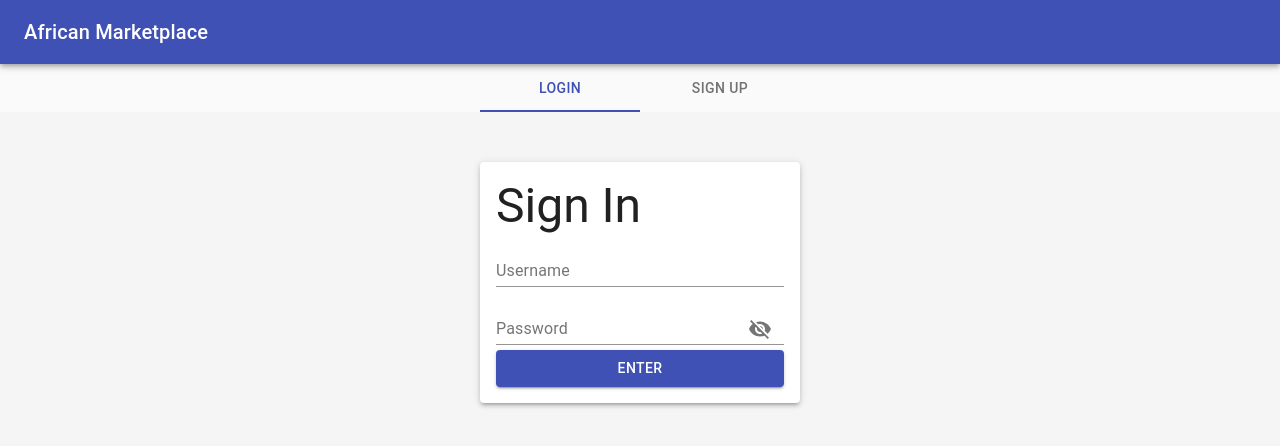
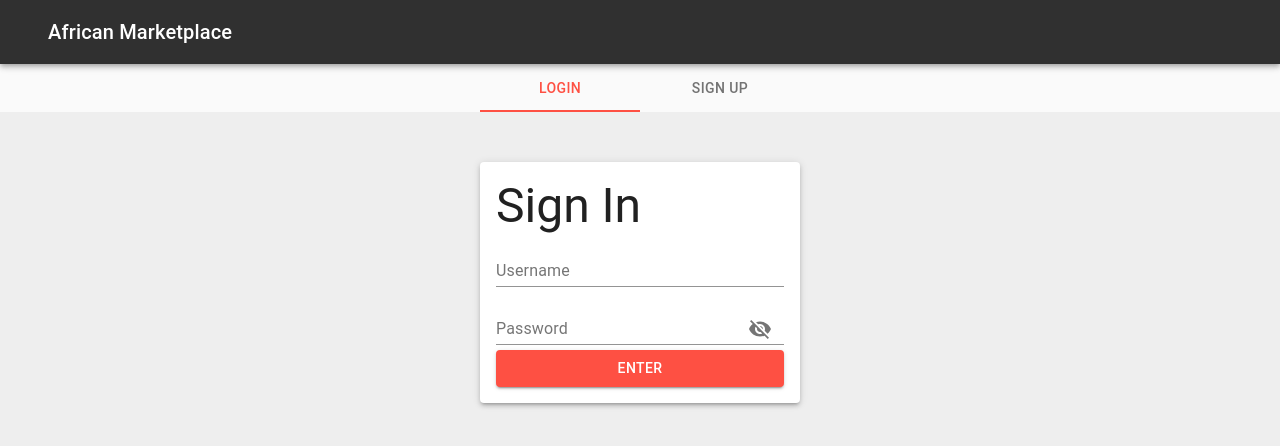
Before and after one commit to fbzr/Sauti-Marketplace-React, a React (Create React App) app in the folder the-sauti-project/: page /login in a window 1280 px wide. Shown: the top 446 px of the page. Built offline with nearby package versions, Linux system fonts and the light colour scheme.

Commit message:
change theme colors

```diff
--- a/the-sauti-project/src/App.js
+++ b/the-sauti-project/src/App.js
@@ -8,6 +8,8 @@ import Listings from './components/Listings';
 import PriceList from './components/PriceList';
 import Homepage from './components/Homepage';
 import ProtectedRoute from './components/ProtectedRoute';
+import { ThemeProvider } from '@material-ui/core/styles';
+import theme from './muiTheme';
 
 const useStateWithSessionStorage = sessionStorageKey => {
   // initialize token with its value from session storage (if it exists)
@@ -35,6 +37,7 @@ function App() {
   }
 
   return (
+    <ThemeProvider theme={theme}>
       <Fragment>
         <CssBaseline />
         <NavBar />
@@ -51,6 +54,7 @@ function App() {
           <Redirect from='*' to='/' />
         </Switch>
       </Fragment>
+    </ThemeProvider>
   );
 }
 
--- a/the-sauti-project/src/components/Listings.jsx
+++ b/the-sauti-project/src/components/Listings.jsx
@@ -11,11 +11,7 @@ const useStyles = makeStyles(theme => ({
   }));
 
 const Listings = () => {
-    // debugger
-    // TODO change to dinamic token
-    // const token = 'eyJhbGciOiJIUzI1NiIsInR5cCI6IkpXVCJ9.eyJ1c2VybmFtZSI6InRlc3QiLCJpZCI6OSwiaWF0IjoxNTgzMzQ5MjAyLCJleHAiOjE1ODM0MzU2MDJ9.AIa9vshllTsHHXFmJ8E_yp65tsQ3fCcUtbG9BroPGnM';
     const token = sessionStorage.getItem('token');
-
 
     const classes = useStyles();
     const [listings, setListings] = useState([]);
--- a/the-sauti-project/src/components/Login.js
+++ b/the-sauti-project/src/components/Login.js
@@ -10,7 +10,7 @@ const useStyles = makeStyles(theme => ({
     root: {
         height: 'calc(100% - 112px)',
         width: '100%',
-        backgroundColor: colors.grey[100],
+        backgroundColor: theme.palette.secondary.light,
         margin: 0,
         padding: 0,
         display: 'flex',
--- a/the-sauti-project/src/components/NavBar.jsx
+++ b/the-sauti-project/src/components/NavBar.jsx
@@ -1,8 +1,16 @@
 import React, { Fragment } from 'react';
-import { AppBar, Toolbar, Typography, Tabs, Tab } from '@material-ui/core';
+import { AppBar, Toolbar, Typography, Tabs, Tab, makeStyles, Container } from '@material-ui/core';
 import { Link, useLocation } from 'react-router-dom';
 
+const useStyles = makeStyles(theme => ({
+    appbar: {
+        backgroundColor: theme.palette.secondary.main
+    }
+}))
+
 const Navbar = () => {
+    const classes = useStyles();
+
     let pathName = useLocation().pathname;
 
     if(!sessionStorage.getItem('token')) {
@@ -14,12 +22,14 @@ const Navbar = () => {
 
     return (
         <Fragment>
-            <AppBar position="static">
-                <Toolbar>
-                    <Typography variant="h6">
-                        African Marketplace
-                    </Typography>
-                </Toolbar>
+            <AppBar className={classes.appbar} position="static">
+                <Container>
+                    <Toolbar>
+                        <Typography variant="h6">
+                            African Marketplace
+                        </Typography>
+                    </Toolbar>
+                </Container>
             </AppBar>
             { sessionStorage.getItem('token') ?
                 <Tabs value={pathName} indicatorColor='primary' textColor='primary' centered>
--- a/the-sauti-project/src/components/SignUp.jsx
+++ b/the-sauti-project/src/components/SignUp.jsx
@@ -9,7 +9,7 @@ const useStyles = makeStyles(theme => ({
     root: {
         height: 'calc(100% - 112px)',
         width: '100%',
-        backgroundColor: colors.grey[100],
+        backgroundColor: theme.palette.secondary.light,
         margin: 0,
         padding: 0,
         display: 'flex',
--- /dev/null
+++ b/the-sauti-project/src/muiTheme.jsx
@@ -0,0 +1,18 @@
+import { createMuiTheme } from "@material-ui/core";
+
+export default createMuiTheme({
+    palette: {
+       primary: {
+          main: '#fe5043'
+       },
+       secondary: {
+         main: '#303030',
+         light: '#eee'
+       }
+    },
+    typography: {
+       useNextVariants: true
+    },
+
+
+ });
```
Lines whose indentation alone changed are shown as unchanged.
